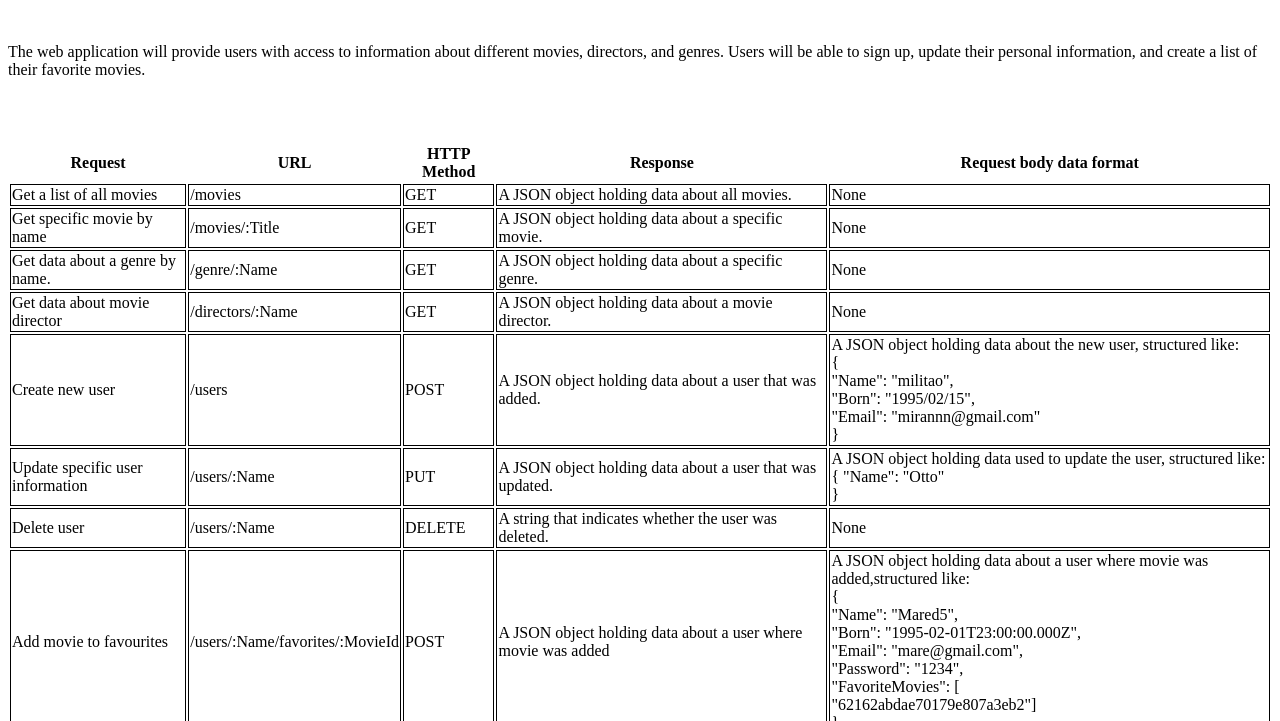
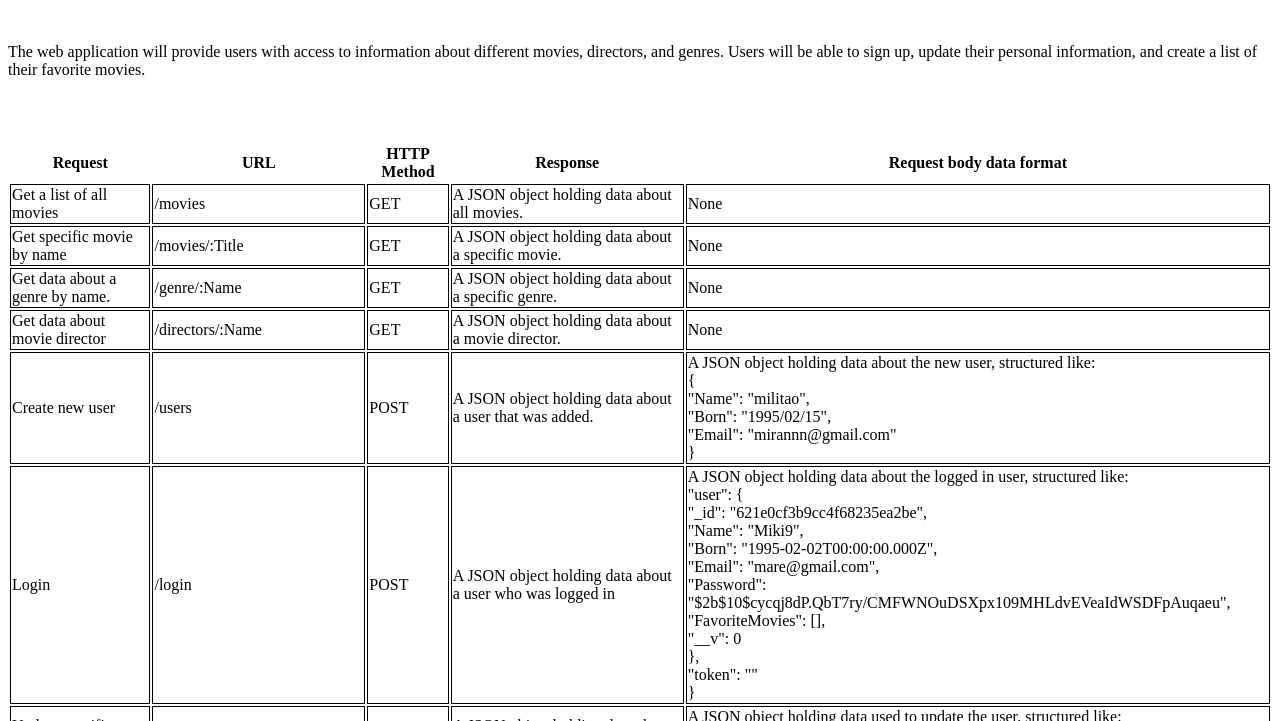
Before and after one commit to MiranValincic/movie_api, a website: page public/documentation.html in a window 1280 px wide. Shown: the part 79-800 px from the top of the page. Drawn offline with Linux system fonts and the light colour scheme.

Commit message:
Update documentation

```diff
--- a/public/documentation.html
+++ b/public/documentation.html
@@ -65,6 +65,25 @@
             </td>
         </tr>
         <tr>
+            <td>Login</td>
+            <td>/login</td>
+            <td>POST</td>
+            <td>A JSON object holding data about a user who was logged in</td>
+            <td>A JSON object holding data about the logged in user, structured like: <br>
+                "user": { <br>
+                "_id": "621e0cf3b9cc4f68235ea2be", <br>
+                "Name": "Miki9", <br>
+                "Born": "1995-02-02T00:00:00.000Z", <br>
+                "Email": "mare@gmail.com", <br>
+                "Password": "$2b$10$cycqj8dP.QbT7ry/CMFWNOuDSXpx109MHLdvEVeaIdWSDFpAuqaeu", <br>
+                "FavoriteMovies": [], <br>
+                "__v": 0 <br>
+                }, <br>
+                "token": "" <br>
+                }
+            </td>
+        </tr>
+        <tr>
             <td>Update specific user information</td>
             <td>/users/:Name</td>
             <td>PUT</td>
```
